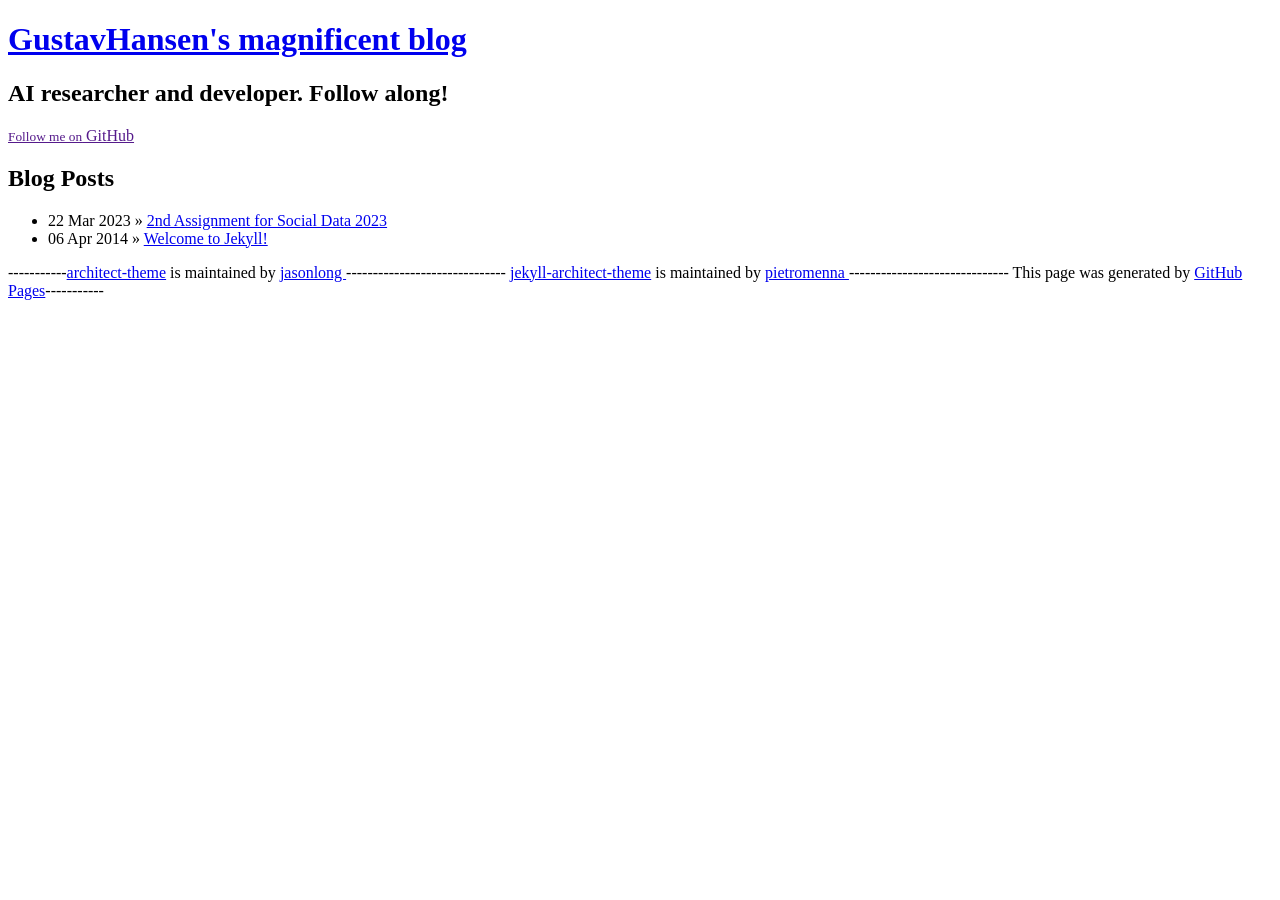
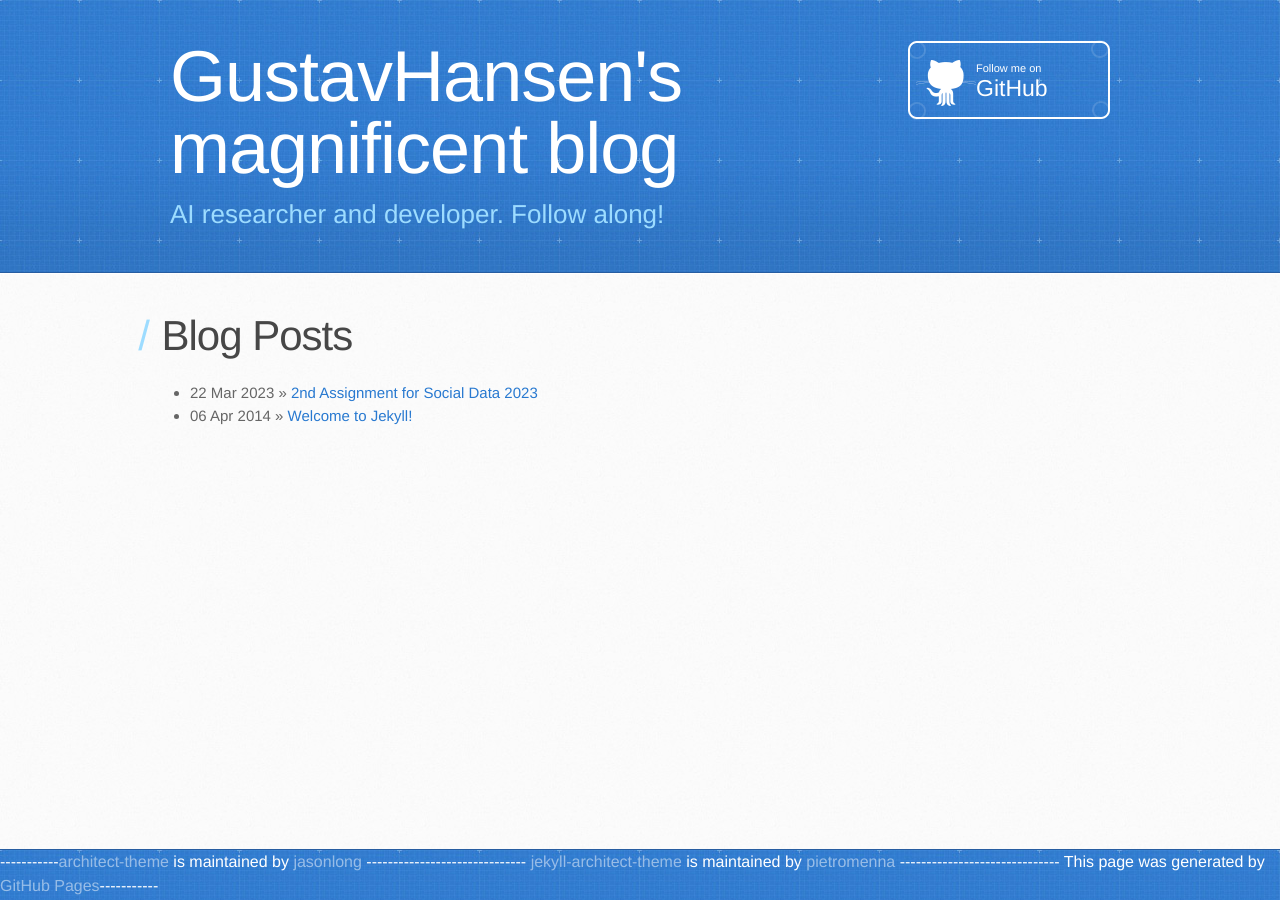
Before and after one commit to GustavHansen99/SocialDataAssignment2, a Jekyll site: the page built from index.html, in a window 1280 px wide. Built offline with Jekyll 4.4.1, drawn with Linux system fonts in a browser that asks for light colours.

Commit message:
Fix theme and post links

```diff
--- a/_layouts/default.html
+++ b/_layouts/default.html
@@ -4,9 +4,9 @@
     <meta charset='utf-8'>
     <meta http-equiv="X-UA-Compatible" content="chrome=1">
     <meta name="viewport" content="width=device-width, initial-scale=1, maximum-scale=1">
-    <link rel="stylesheet" type="text/css" href="{{ site.baseproject }}/stylesheets/stylesheet.css" media="screen" />
-    <link rel="stylesheet" type="text/css" href="{{ site.baseproject }}/stylesheets/pygment_trac.css" media="screen" />
-    <link rel="stylesheet" type="text/css" href="{{ site.baseproject }}/stylesheets/print.css" media="print" />
+    <link rel="stylesheet" type="text/css" href="{{ site.url }}/stylesheets/stylesheet.css" media="screen" />
+    <link rel="stylesheet" type="text/css" href="{{ site.url }}/stylesheets/pygment_trac.css" media="screen" />
+    <link rel="stylesheet" type="text/css" href="{{ site.url }}/stylesheets/print.css" media="print" />
 
     <!--[if lt IE 9]>
     <script src="//html5shiv.googlecode.com/svn/trunk/html5.js"></script>
```
